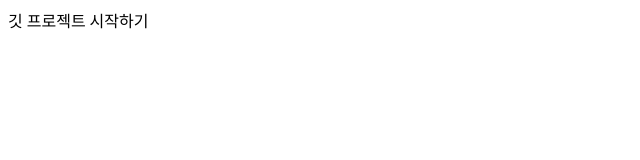
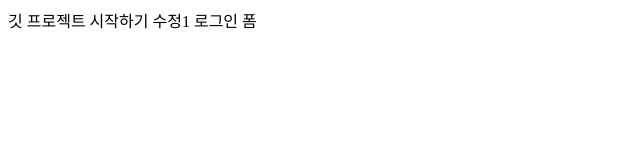
Before and after one commit to xenex90/xenex90, a plain HTML site: page index.html in a window 1280 px wide. Shown: the whole page, without its empty margins (0-640 px from the left). Drawn offline with Linux system fonts and the light colour scheme.

Commit message:
login form

```diff
--- a/index.html
+++ b/index.html
@@ -8,5 +8,7 @@
 </head>
 <body>
     깃 프로젝트 시작하기
+    수정1
+    로그인 폼
 </body>
 </html>
```
